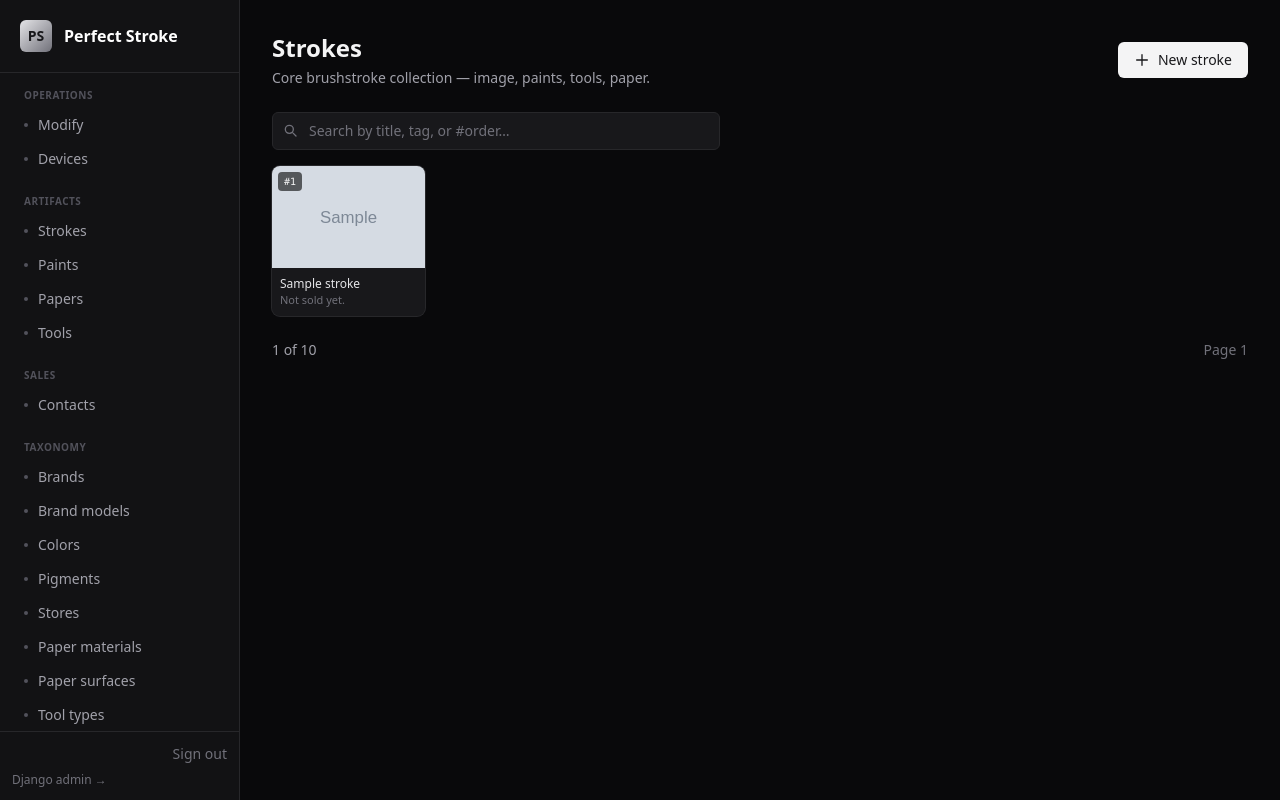
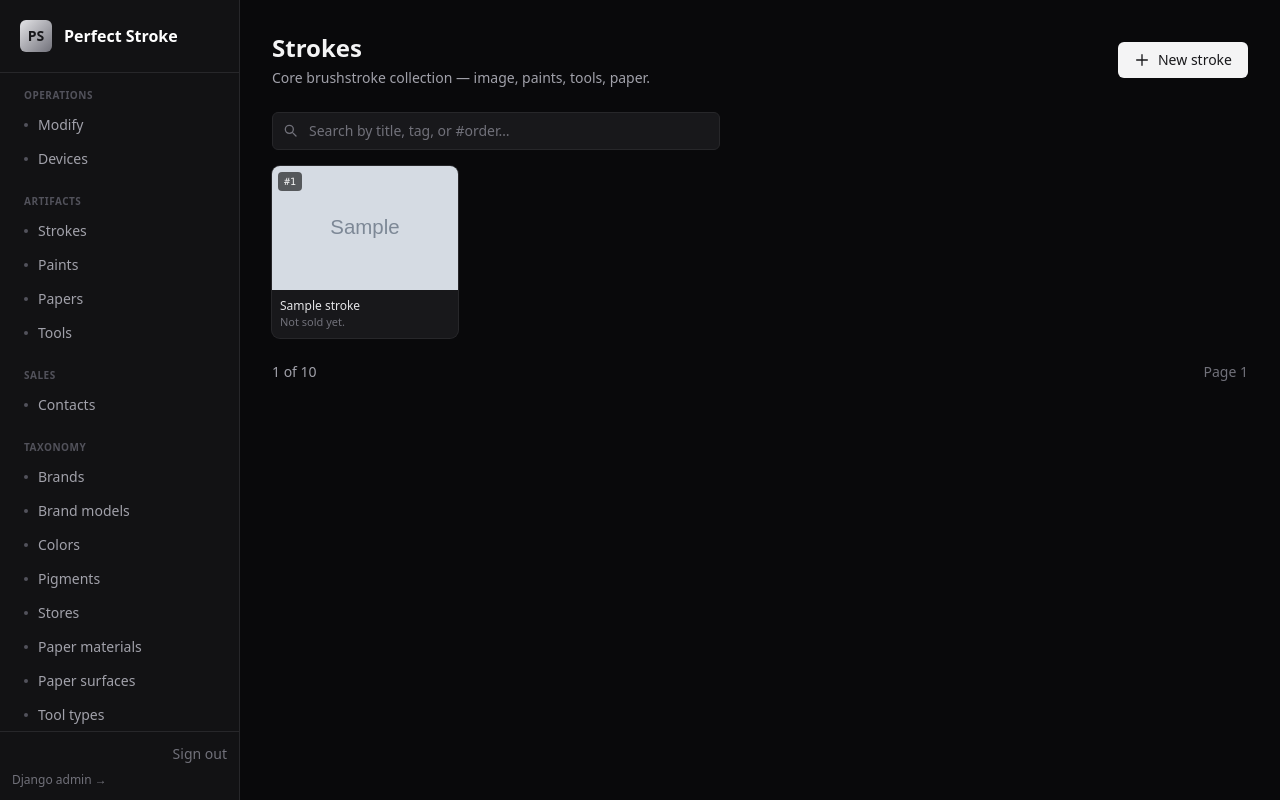
Before and after one commit to mgpepe/perfect-stroke-project, a Django app: template api/templates/panel/stroke/list.html in a window 1280 px wide. Run offline with Django 5.2, Linux system fonts and the light colour scheme; the template is opened without the code that fills it: most values are stand-ins (such as "Sample title", 1, 10 or a date in 2020); grey boxes marked "Sample" are stand-in pictures; parts of the project's set-up code (start-up, migrations or seed data) failed here and were passed over; some libraries are stand-ins or nearby versions.

Commit message:
Panel: stroke list uses 5 columns at lg breakpoint
Co-Authored-By: Claude Opus 4.7 (1M context) <noreply@anthropic.com>

```diff
--- a/api/templates/panel/stroke/list.html
+++ b/api/templates/panel/stroke/list.html
@@ -23,7 +23,7 @@
 </form>
 
 {% if strokes %}
-<div class="grid grid-cols-2 sm:grid-cols-3 md:grid-cols-4 lg:grid-cols-6 gap-3">
+<div class="grid grid-cols-2 sm:grid-cols-3 md:grid-cols-4 lg:grid-cols-5 gap-3">
   {% for s in strokes %}
   <a href="{% url 'panel:strokes:detail' pk=s.pk %}"
      class="group bg-zinc-900 ring-1 ring-zinc-800 rounded-lg overflow-hidden hover:ring-zinc-600 transition-colors">
```
